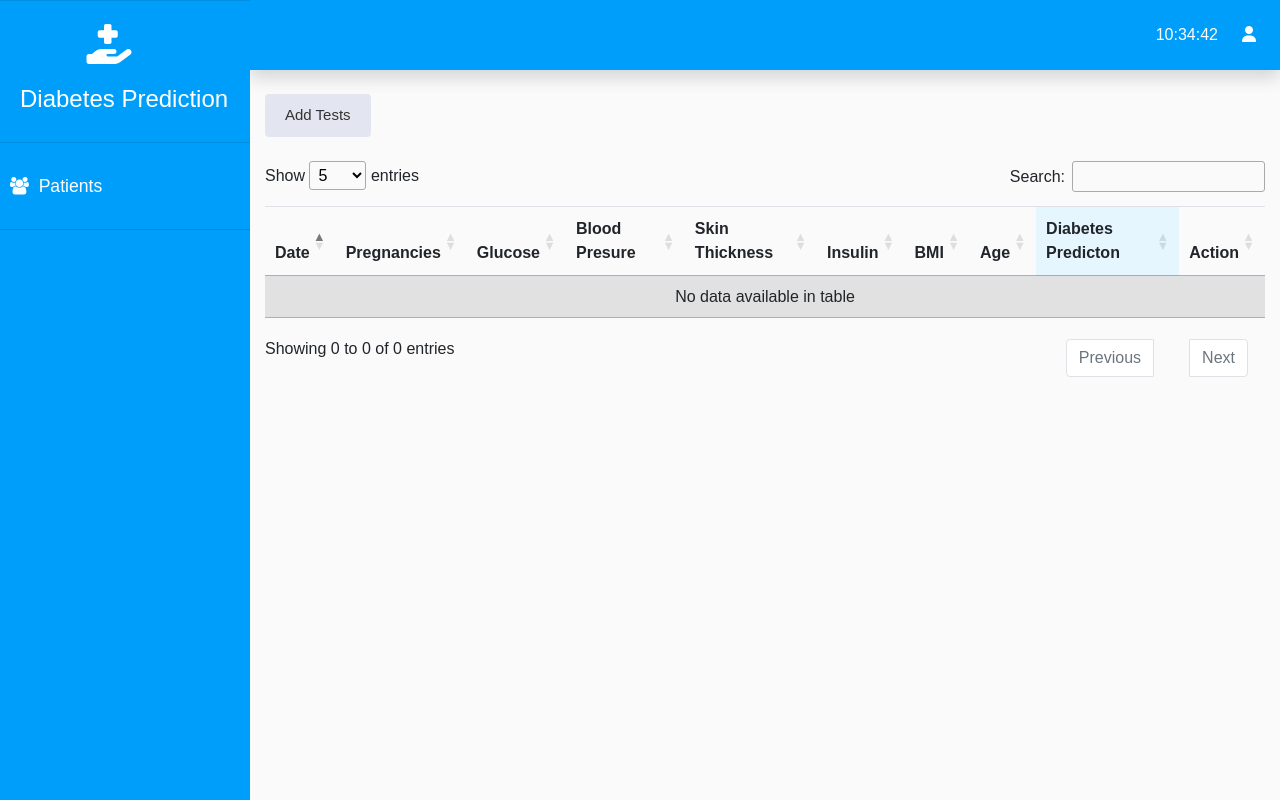
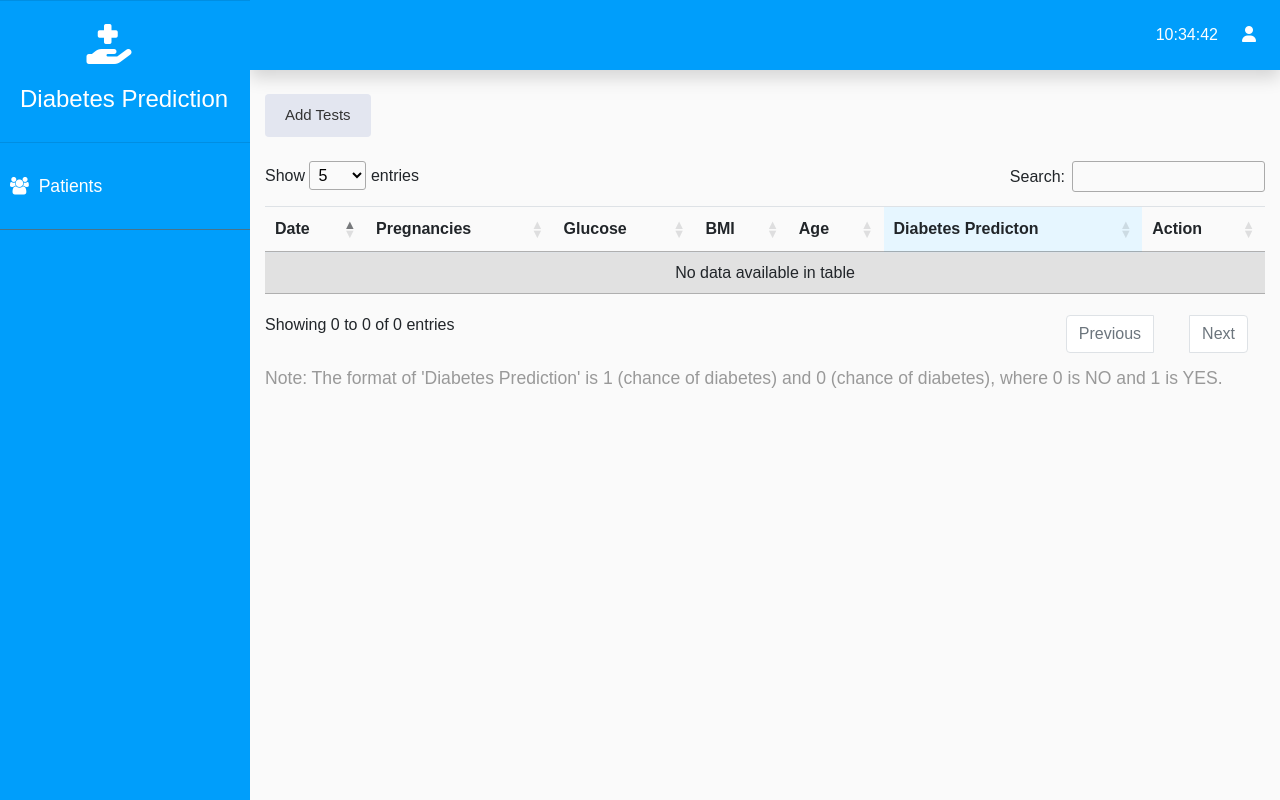
Before and after one commit to DenisaArtean/Diabetes-Prediction, a Flask app: page /tests/1 in a window 1280 px wide. Run offline with Flask 2, Linux system fonts and the light colour scheme; the visitor is signed in with stand-in values (Sample User, id 1); data that the repository does not hold is empty; parts of the project's set-up code (start-up, migrations or seed data) failed here and were passed over; some libraries are stand-ins or nearby versions.

Commit message:
Model revision 2

```diff
--- a/app.py
+++ b/app.py
@@ -145,22 +145,18 @@ def tests(patient_id):
     if request.method == 'POST':
         pregnancies = request.form.get('pregnancies')
         glucose = request.form.get('glucose')
-        blood_pressure = request.form.get('bloodpresure')
-        skin_thickness = request.form.get('skinthickness')
-        insulin = request.form.get('insulin')
         bmi = request.form.get('bmi')
         age = request.form.get('age')
-        data = {'Pregnancies': [pregnancies], 'Glucose': [glucose], "BloodPressure": [blood_pressure],
-            'SkinThickness': [skin_thickness], 'Insulin': [insulin], 'BMI': [bmi], 'Age': [age]}
+        data = {'Pregnancies': [pregnancies], 'Glucose': [glucose],  'BMI': [bmi], 'Age': [age]}
         row = pd.DataFrame.from_dict(data)
         row = scaler.transform(row)
         print(row)
         prediction = diabetes_model.predict_proba(row)
+        prediction2 = diabetes_model.predict(row)[0]
         outcome='{0:.{1}f}'.format(prediction[0][1], 2)
-        outcome = str(float(outcome)*100)+'%'
-        add = Tests(pregnancies = pregnancies, glucose = glucose, blood_pressure = blood_pressure,
-                     skin_thickness = skin_thickness, insulin = insulin, bmi = bmi,
-                     age = age,  patient_id = patient_id, outcome = outcome)
+        outcomeFinal = str(int(prediction2)) +' (' + str(float(outcome)*100) + "%)"
+        add = Tests(pregnancies = pregnancies, glucose = glucose, bmi = bmi,
+                     age = age,  patient_id = patient_id, outcome = outcomeFinal)
         db.session.add(add)
         db.session.commit()
         return redirect(url_for('tests', patient_id = patient_id))
@@ -196,29 +192,20 @@ def dashboard(patient_id):
 
     tests = Tests.query.filter(Tests.patient_id == patient_id).all()
     glucose_ = []
-    blood_pressure_ = []
-    skin_thickness_ = []
-    insulin_ = []
     bmi_ = []
     date_ = []
     for test in tests:
         glucose_.append(test.glucose)
-        blood_pressure_.append(test.blood_pressure)
-        skin_thickness_.append(test.skin_thickness)
-        insulin_.append(test.insulin)
+        bmi_.append(test.bmi)
         bmi_.append(test.bmi)
         date_.append(test.date)
-    print(glucose_)
-    print(date_)
 
 
 
 
     return render_template('Dashboard.html',
      glucose_ = json.dumps(glucose_),
-     blood_pressure_ = json.dumps(blood_pressure_),
-     skin_thickness_ = json.dumps(skin_thickness_),
-     insulin_ = json.dumps(insulin_),
+     bmi_ = json.dumps(bmi_),
      date_ = json.dumps(date_, default=str))
 
 
--- a/models.py
+++ b/models.py
@@ -32,13 +32,10 @@ class Patients(db.Model):
 
 class Tests(db.Model):
   test_id = db.Column(db.Integer, primary_key=True)
-  pregnancies = db.Column(DOUBLE_PRECISION,nullable=False,unique=False)
+  pregnancies = db.Column(db.Integer,nullable=False,unique=False)
   glucose = db.Column(DOUBLE_PRECISION,nullable=False,unique=False)
-  blood_pressure = db.Column(DOUBLE_PRECISION,nullable=False,unique=False)
-  skin_thickness = db.Column(DOUBLE_PRECISION,nullable=False,unique=False)
-  insulin = db.Column(DOUBLE_PRECISION,nullable=False,unique=False)
   bmi = db.Column(DOUBLE_PRECISION,nullable=False,unique=False)
-  age = db.Column(DOUBLE_PRECISION,nullable=False,unique=False)
+  age = db.Column(db.Integer,nullable=False,unique=False)
   date = db.Column(db.DateTime,nullable=False,unique=False, default=datetime.datetime.now())
   patient_id = db.Column(db.Integer, db.ForeignKey('patients.patient_id'))
   outcome = db.Column(db.String, nullable=False,unique=False)
--- a/templates/Tests.html
+++ b/templates/Tests.html
@@ -43,41 +43,6 @@
                       </div>
                     </div>
 
-                    <div class="form-group row">
-                      <div class="col-md-4 d-flex justify-content-end">
-                        <label for="bloodPresure">Blood Presure</label>
-                        <a href="#" tabindex="0" data-placement="top" role="button" class="popover-test" data-toggle="modal-popover" title="Blood Presure" data-content="Diastolic blood pressure (mm Hg)">
-                          <i class="fas fa-thin fa-info-circle fa-fw"></i>
-                        </a>
-                      </div>
-                      <div class="col-md-8">
-                        <input type="text" class="form-control" name="bloodpresure" id="bloodPresure" placeholder="Type here..." required="">
-                      </div>
-                    </div>
-
-                    <div class="form-group row">
-                      <div class="col-md-4 d-flex justify-content-end">
-                        <label for="skinThickness">Skin Thickness</label>
-                        <a href="#" tabindex="0" data-placement="top" role="button" class="popover-test" data-toggle="modal-popover" title="Skin Thickness" data-content="Triceps skin fold thickness (mm)">
-                          <i class="fas fa-thin fa-info-circle fa-fw"></i>
-                        </a>
-                      </div>
-                      <div class="col-md-8">
-                        <input type="text" class="form-control" name="skinthickness" id="skinThickness" placeholder="Type here..." required="">
-                      </div>
-                    </div>
-
-                    <div class="form-group row">
-                      <div class="col-md-4 d-flex justify-content-end">
-                        <label for="insulin">Insulin</label>
-                        <a href="#" tabindex="0" data-placement="top" role="button" class="popover-test" data-toggle="modal-popover" title="Insulin" data-content="2-Hour serum insulin (mu U/ml)">
-                          <i class="fas fa-thin fa-info-circle fa-fw"></i>
-                        </a>
-                      </div>
-                      <div class="col-md-8">
-                        <input type="text" class="form-control" name="insulin" id="insulin" placeholder="Type here..." required="">
-                      </div>
-                    </div>
 
                     <div class="form-group row">
                       <div class="col-md-4 d-flex justify-content-end">
@@ -121,9 +86,6 @@
                 <th scope="col">Date</th>
                 <th scope="col">Pregnancies</th>
                 <th scope="col">Glucose</th>
-                <th scope="col">Blood Presure</th>
-                <th scope="col">Skin Thickness</th>
-                <th scope="col">Insulin</th>
                 <th scope="col">BMI</th>
                 <th scope="col">Age</th>
                 <th scope="col" class="bg-blue">Diabetes Predicton</th>
@@ -138,9 +100,6 @@
                   <th>{{test.date}}</th>
                   <td>{{test.pregnancies}}</td>
                   <td>{{test.glucose}}</td>
-                  <td>{{test.blood_pressure}}</td>
-                  <td>{{test.skin_thickness}}</td>
-                  <td>{{test.insulin}}</td>
                   <td>{{test.bmi}}</td>
                   <td>{{test.age}}</td>
                   <td class="bg-blue">{{test.outcome}}</td>
@@ -181,6 +140,63 @@
                           <span aria-hidden="true">&times;</span>
                         </button>
                       </div>
+
+                      <div class="modal-body">
+                      <form  action=" " method="POST">
+
+                        <div class="form-group row">
+                          <div class="col-md-4 d-flex justify-content-end">
+                            <label for="pregnancies">Pregnancies:</label>
+                          </div>
+                          <div class="col-md-8">
+                            <label>{{test.pregnancies}}</label>
+                          </div>
+                         <!--- <input type="text" class="form-control" name="sex" id="sex" placeholder="Sex (M/F)" required=""> -->
+                        </div>
+
+                          <div class="form-group row">
+                            <div class="col-md-4 d-flex justify-content-end">
+                              <label for="glucose">Glucose:</label>
+                            </div>
+                            <div class="col-md-8">
+                              <label>{{test.glucose}}</label>
+                             <!-- <input type="text" class="form-control" name="dateofbirth" id="dateOfBirth" placeholder="Date of Birth (yyy/mm/dd)" required=""> -->
+                            </div>
+                          </div>
+
+                          <div class="form-group row">
+                            <div class="col-md-4 d-flex justify-content-end">
+                              <label for="bmi">BMI:</label>
+                            </div>
+                            <div class="col-md-8">
+                              <label>{{test.bmi}}</label>
+                             <!-- <input type="text" class="form-control" name="homeaddress" id="homeAddress" placeholder="Home Address" required=""> -->
+                            </div>
+                        </div>
+
+                          <div class="form-group row">
+                            <div class="col-md-4 d-flex justify-content-end">
+                              <label for="age">Age:</label>
+                            </div>
+                            <div class="col-md-8">
+                              <label>{{test.age}}</label>
+                            <!---  <input type="email" class="form-control" name="email" id="email" placeholder="Email" required=""> -->
+                            </div>
+                          </div>
+
+                          <div class="form-group row">
+                            <div class="col-md-4 d-flex justify-content-end">
+                              <label for="pred">Prediction:</label>
+                            </div>
+                            <div class="col-md-8">
+                              <label>{{test.outcome}}</label>
+                            <!---  <input type="numbers" class="form-control" name="phonenumber" id="phoneNumber" placeholder="Phone Number" required=""> -->
+                            </div>
+                          </div>
+
+
+
+                    </div>
                       <div class="modal-footer">
                         <button type="button" class="btn btn-secondary" data-dismiss="modal">Close</button>
                         <form action="{{ url_for('send_email', test_id = test.test_id, patient_id = test.patient_id) }}" method="POST">
@@ -193,6 +209,8 @@
                 {% endfor %}
               </tbody>
             </table>
+
+            <p> Note: The format of 'Diabetes Prediction' is <stong>1 (chance of diabetes)</strong> and <strong>0 (chance of diabetes)</strong>, where 0 is NO and 1 is YES. </p>
 
 
 
```
Also changed, not shown: templates/Dashboard.html (+5 -92 lines), templates/Email.html (+8 -11 lines), 1 other file.
